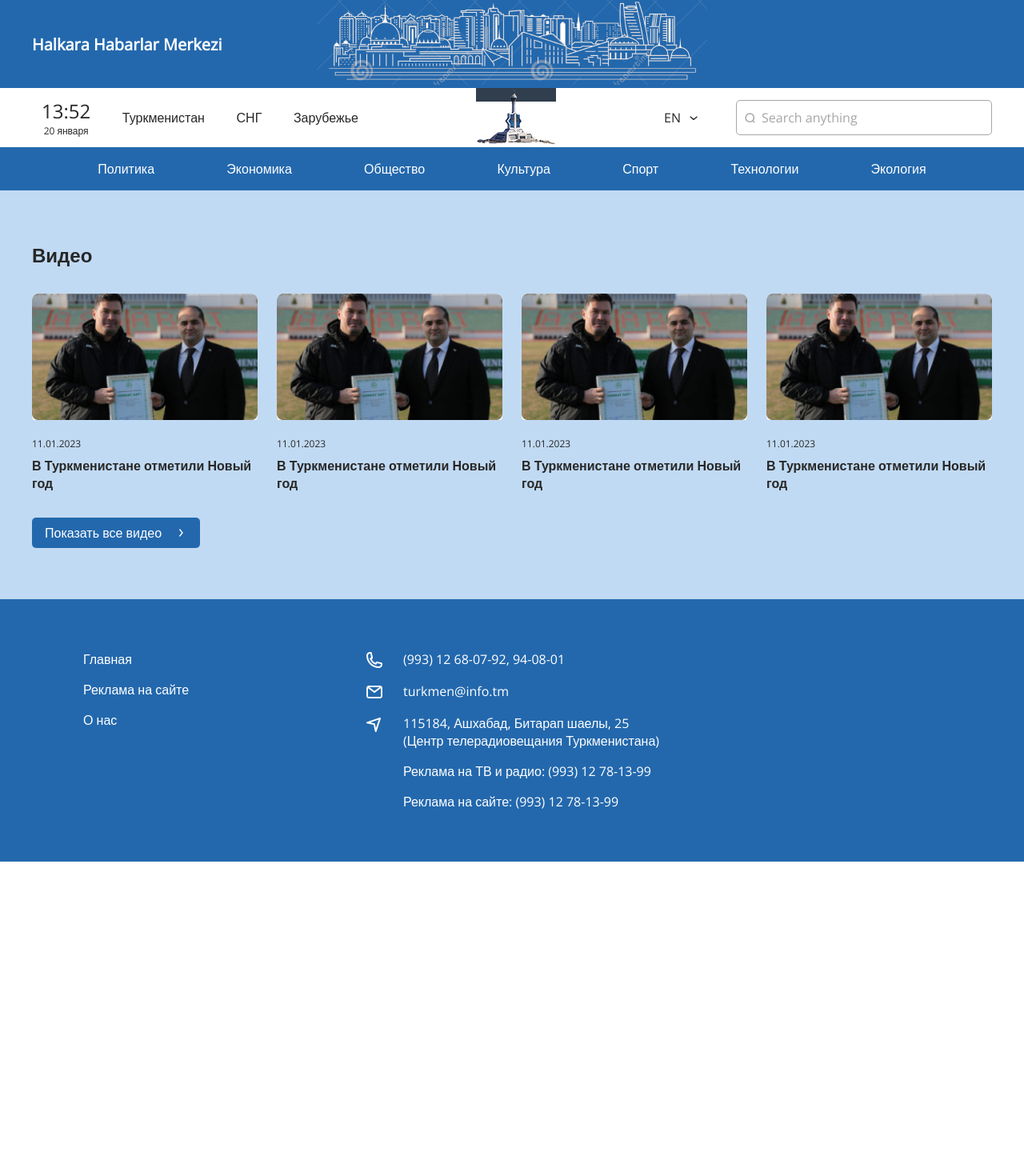
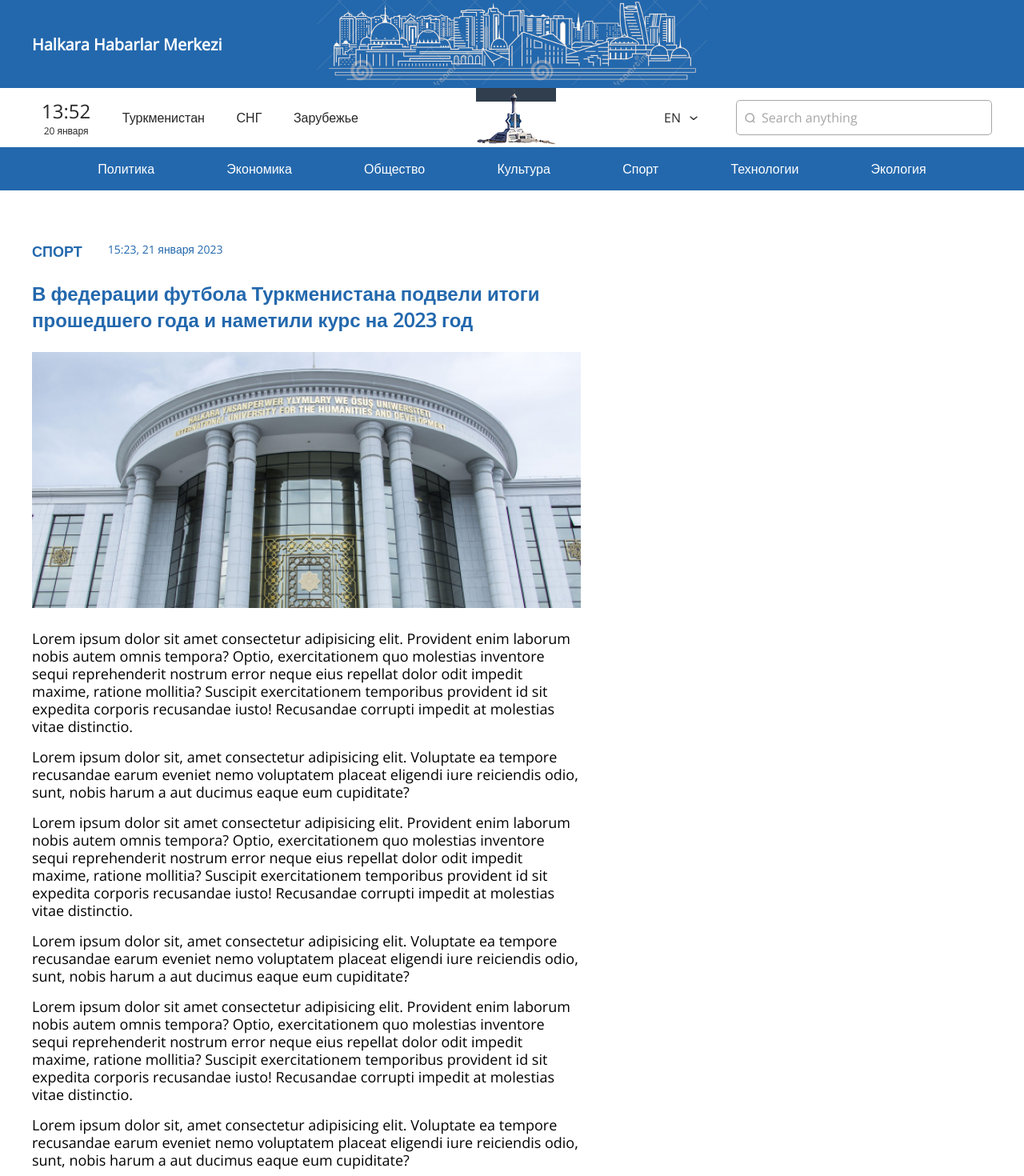
Before and after one commit to VividTruthKeeper/hhm-client, a React (Vite) app: page /news in a window 1280 px wide. Shown: the top 1470 px of the page at 80% size. Before the commit the page ends 1077 px from the top, so only its background shows below. Built offline with nearby package versions, Linux system fonts and the light colour scheme.

Commit message:
newsitem

```diff
--- a/src/App.tsx
+++ b/src/App.tsx
@@ -1,17 +1,18 @@
 // Modules
-import { Routes, Route } from "react-router-dom";
+import { Routes, Route } from 'react-router-dom';
 
 // Styles
-import "react-lazy-load-image-component/src/effects/blur.css";
-import "./styles/style.scss";
+import 'react-lazy-load-image-component/src/effects/blur.css';
+import './styles/style.scss';
 
 // Pages
-import Main from "./pages/Main";
+import Main from './pages/Main';
+import News from './pages/News';
 
 // Static
-import Header from "./components/header/Header";
-import Footer from "./components/footer/Footer";
-import Video from "./components/video/Video";
+import Header from './components/header/Header';
+import Footer from './components/footer/Footer';
+import Video from './components/video/Video';
 
 const App = () => {
   return (
@@ -19,6 +20,7 @@ const App = () => {
       <Header />
       <Routes>
         <Route path="/" element={<Main />} />
+        <Route path="/news" element={<News />} />
       </Routes>
       <Video />
       <Footer />
--- /dev/null
+++ b/src/components/news/NewsItem.tsx
@@ -0,0 +1,65 @@
+// Modules
+import { LazyLoadImage } from 'react-lazy-load-image-component';
+
+// Images
+import News from '../../assets/images/news.png';
+
+const NewsItem = () => {
+  return (
+    <section className="news-item">
+      <div className="news-head">
+        <div className="news-head-top">
+          <h4>СПОРТ</h4>
+          <p>15:23, 21 января 2023</p>
+        </div>
+        <h1 className="news-head-bottom">
+          В федерации футбола Туркменистана подвели итоги прошедшего года и наметили курс на 2023
+          год
+        </h1>
+      </div>
+      <div className="news-img">
+        <LazyLoadImage src={News} effect="blur" useIntersectionObserver />
+      </div>
+      <div className="news-content">
+        <p>
+          Lorem ipsum dolor sit amet consectetur adipisicing elit. Provident enim laborum nobis
+          autem omnis tempora? Optio, exercitationem quo molestias inventore sequi reprehenderit
+          nostrum error neque eius repellat dolor odit impedit maxime, ratione mollitia? Suscipit
+          exercitationem temporibus provident id sit expedita corporis recusandae iusto! Recusandae
+          corrupti impedit at molestias vitae distinctio.
+        </p>
+        <p>
+          Lorem ipsum dolor sit, amet consectetur adipisicing elit. Voluptate ea tempore recusandae
+          earum eveniet nemo voluptatem placeat eligendi iure reiciendis odio, sunt, nobis harum a
+          aut ducimus eaque eum cupiditate?
+        </p>
+        <p>
+          Lorem ipsum dolor sit amet consectetur adipisicing elit. Provident enim laborum nobis
+          autem omnis tempora? Optio, exercitationem quo molestias inventore sequi reprehenderit
+          nostrum error neque eius repellat dolor odit impedit maxime, ratione mollitia? Suscipit
+          exercitationem temporibus provident id sit expedita corporis recusandae iusto! Recusandae
+          corrupti impedit at molestias vitae distinctio.
+        </p>
+        <p>
+          Lorem ipsum dolor sit, amet consectetur adipisicing elit. Voluptate ea tempore recusandae
+          earum eveniet nemo voluptatem placeat eligendi iure reiciendis odio, sunt, nobis harum a
+          aut ducimus eaque eum cupiditate?
+        </p>
+        <p>
+          Lorem ipsum dolor sit amet consectetur adipisicing elit. Provident enim laborum nobis
+          autem omnis tempora? Optio, exercitationem quo molestias inventore sequi reprehenderit
+          nostrum error neque eius repellat dolor odit impedit maxime, ratione mollitia? Suscipit
+          exercitationem temporibus provident id sit expedita corporis recusandae iusto! Recusandae
+          corrupti impedit at molestias vitae distinctio.
+        </p>
+        <p>
+          Lorem ipsum dolor sit, amet consectetur adipisicing elit. Voluptate ea tempore recusandae
+          earum eveniet nemo voluptatem placeat eligendi iure reiciendis odio, sunt, nobis harum a
+          aut ducimus eaque eum cupiditate?
+        </p>
+      </div>
+    </section>
+  );
+};
+
+export default NewsItem;
--- /dev/null
+++ b/src/pages/News.tsx
@@ -0,0 +1,16 @@
+// Components
+import NewsItem from '../components/news/NewsItem';
+
+const News = () => {
+  return (
+    <main className="news">
+      <div className="container">
+        <div className="news-inner">
+          <NewsItem />
+        </div>
+      </div>
+    </main>
+  );
+};
+
+export default News;
--- /dev/null
+++ b/src/styles/_news.scss
@@ -0,0 +1,46 @@
+.news-inner {
+  display: grid;
+  grid-template-columns: 1fr minmax(60rem, 30rem);
+  gap: 4.8rem;
+  padding: 6.4rem 0;
+}
+
+.news-item {
+  display: flex;
+  flex-direction: column;
+  gap: 2.4rem;
+}
+
+.news-head {
+  display: flex;
+  flex-direction: column;
+  gap: 2.4rem;
+}
+
+.news-head-top {
+  display: flex;
+  gap: 3.2rem;
+
+  h4 {
+    font-size: 1.8rem;
+    color: $main;
+  }
+
+  p {
+    font-size: 1.4rem;
+    color: $main;
+  }
+}
+
+.news-head-bottom {
+  font-size: 2.4rem;
+  color: $main;
+}
+
+.news-content {
+  display: flex;
+  flex-direction: column;
+  gap: 1.6rem;
+  font-size: 1.8rem;
+  line-height: 2.2rem;
+}
--- a/src/styles/style.scss
+++ b/src/styles/style.scss
@@ -1,5 +1,6 @@
-@import "./variables";
-@import "./general";
-@import "./header";
-@import "./footer";
-@import "./video";
+@import './variables';
+@import './general';
+@import './header';
+@import './footer';
+@import './video';
+@import './news';
```
Also changed, not shown: src/assets/images/news.png (added).
